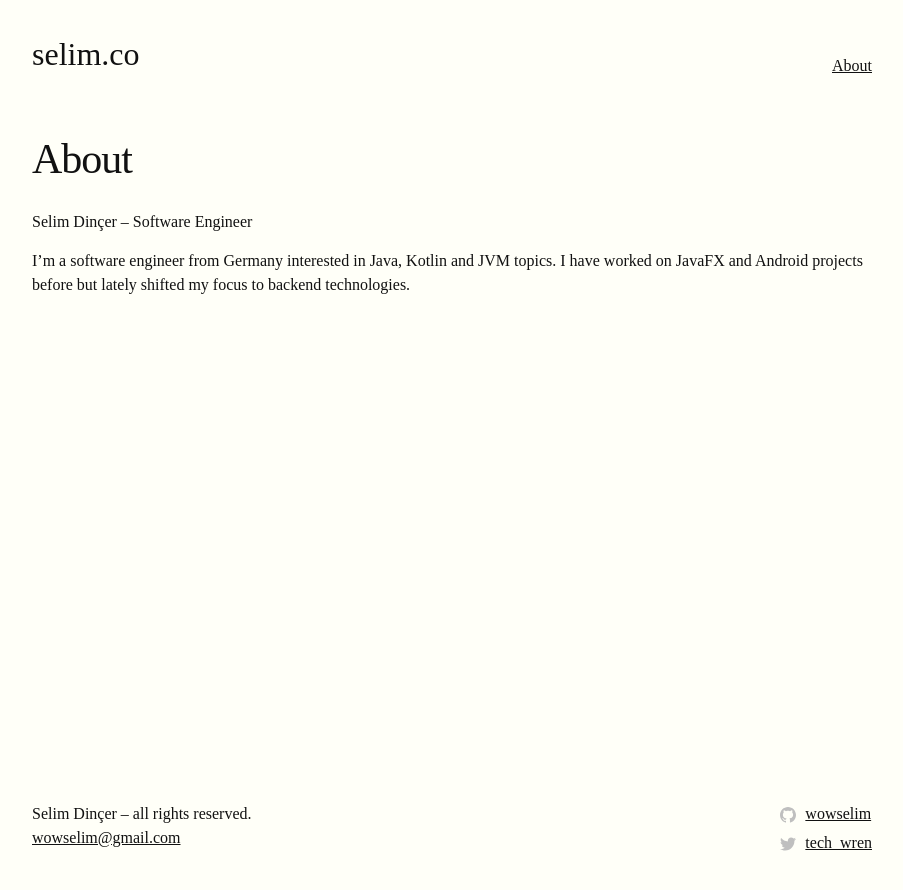
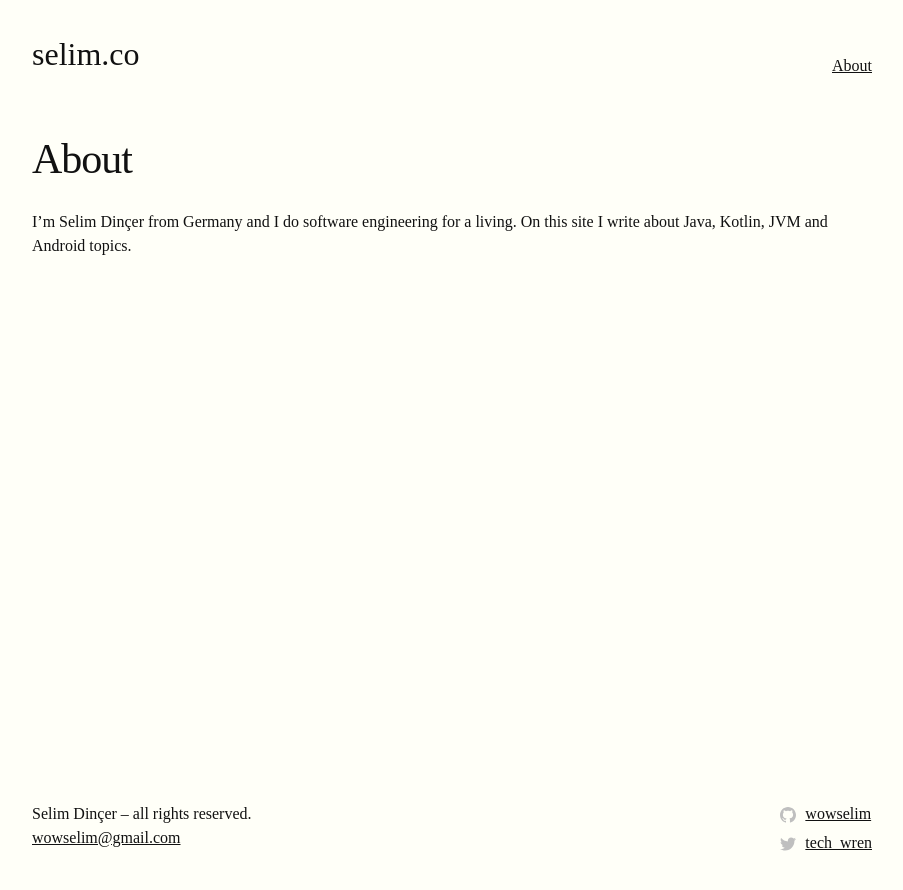
Before and after one commit to wowselim/wowselim.github.io, a Jekyll site: the page built from about.markdown, in a window 1280 px wide. Shown: the top 890 px of the page, without its empty margins (188-1091 px from the left). Built offline with Jekyll 4.4.1, drawn with Linux system fonts in a browser that asks for light colours; some web fonts are replaced.

Commit message:
Update about.markdown

```diff
--- a/about.markdown
+++ b/about.markdown
@@ -4,8 +4,4 @@ title: About
 permalink: /about/
 ---
 
-{{ site.author | escape }} – Software Engineer
-
-I'm a software engineer from Germany interested in Java, Kotlin and JVM topics.
-I have worked on JavaFX and Android projects before but lately shifted my focus
-to backend technologies.
+I'm {{ site.author | escape }} from Germany and I do software engineering for a living. On this site I write about Java, Kotlin, JVM and Android topics.
```
